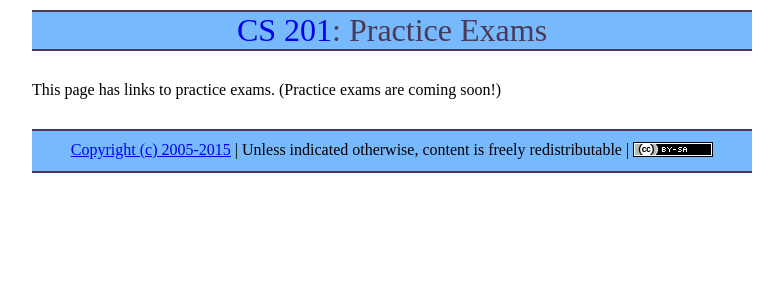
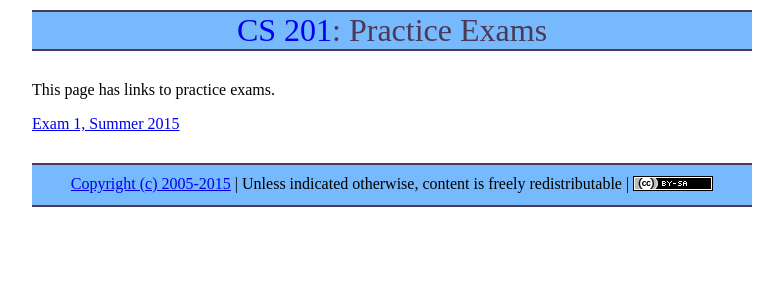
Before and after one commit to ycpcs/cs201-fall2015, a Jekyll site: the page built from practice/index.md, in a window 1280 px wide. Shown: the top 300 px of the page, without its empty margins (248-1031 px from the left). Built offline with Jekyll 4.4.1, drawn with Linux system fonts in a browser that asks for light colours; Markdown is read by kramdown in place of the engine named in the settings.

Commit message:
assign 3 announcement, announce exam 1, practice exam 1

```diff
--- a/practice/index.md
+++ b/practice/index.md
@@ -3,4 +3,6 @@ layout: default
 title: "Practice Exams"
 ---
 
-This page has links to practice exams.  (Practice exams are coming soon!)
+This page has links to practice exams.
+
+[Exam 1, Summer 2015](cs201-summer2015-exam01.pdf)
```
Also changed, not shown: index.md (+2 -0 lines), 1 other file.
